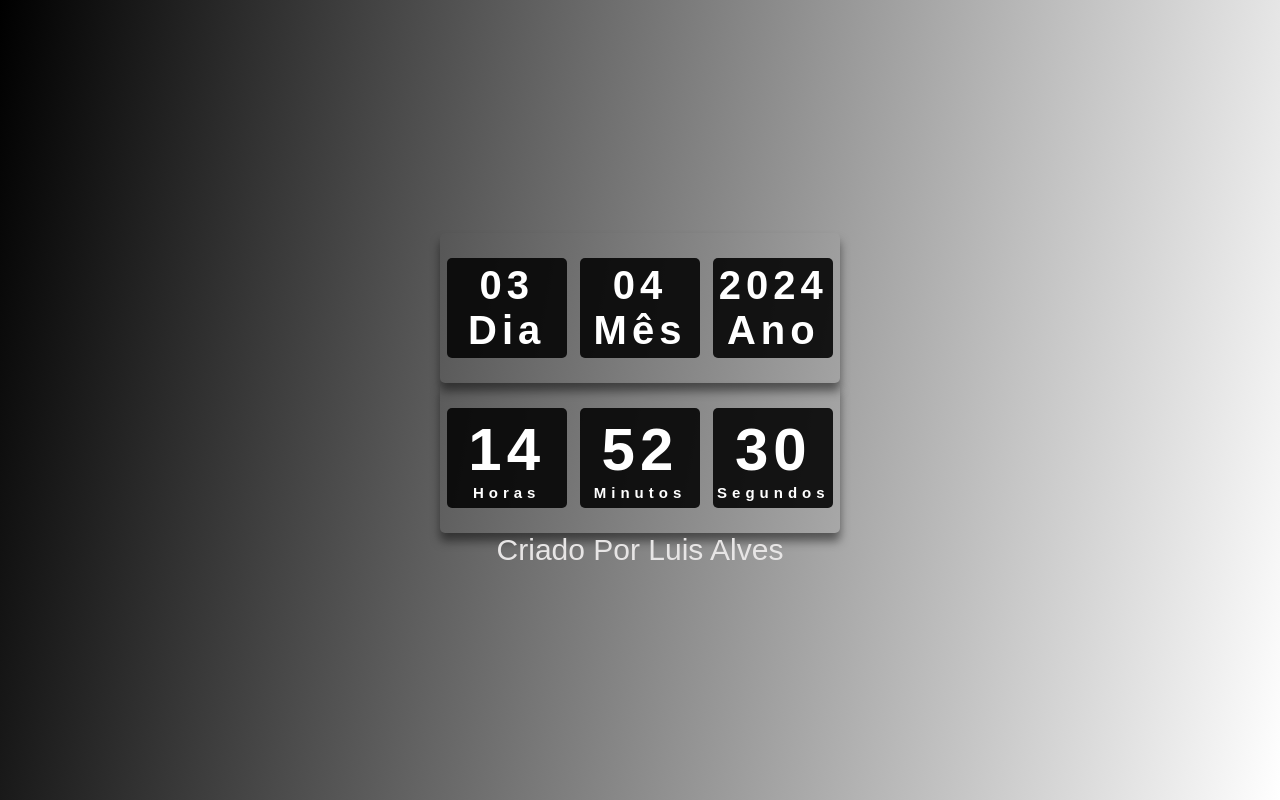
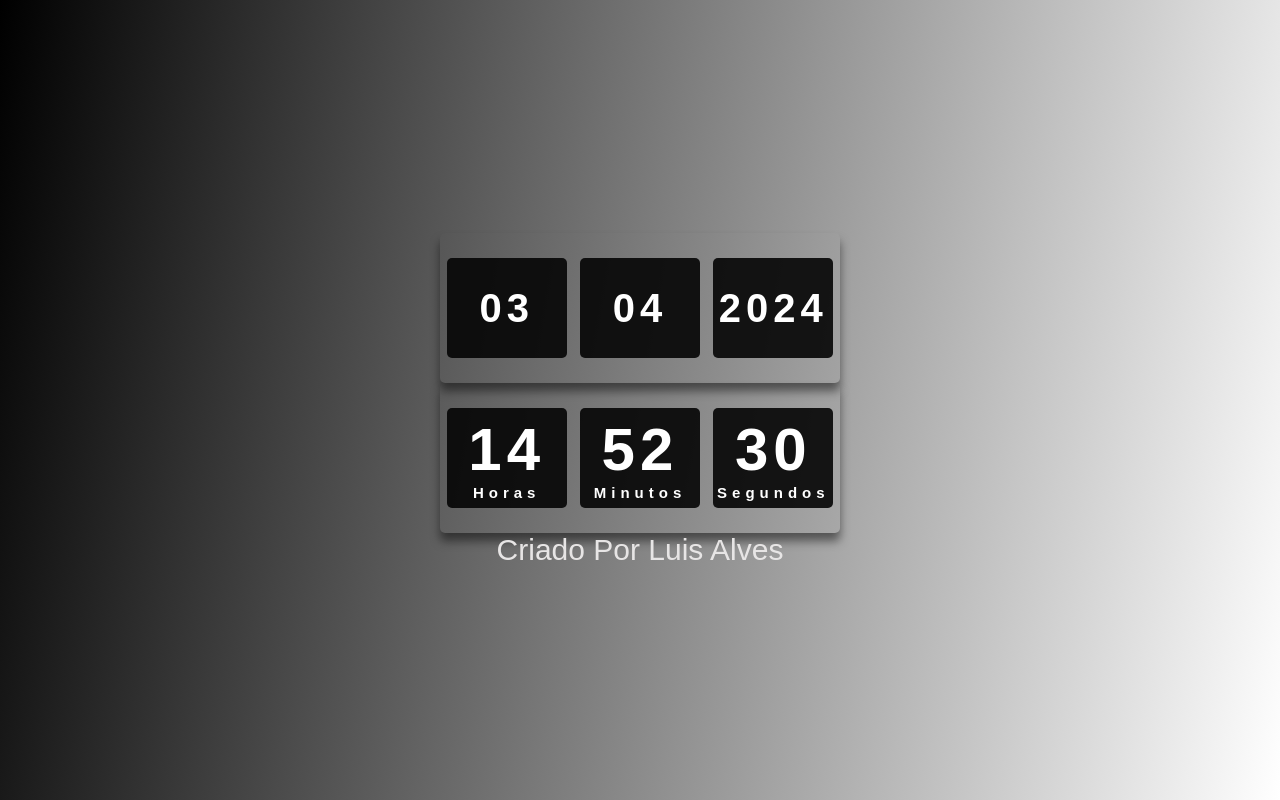
Before and after one commit to LuisAlvesSilva/Relogio-Digital, a plain HTML site: page index.html in a window 1280 px wide. Drawn offline with Linux system fonts and the light colour scheme; a web font is replaced by a local one.

Commit message:
Update index.html

```diff
--- a/index.html
+++ b/index.html
@@ -21,17 +21,17 @@
     <div class="calendario">
         <div>
             <span id="dia">00</span>
-            <span class="data">Dia</span>
+            <!--<span class="data">Dia</span>-->
         </div>
 
         <div>
             <span id="mes">00</span>
-            <span class="data">Mês</span>
+            <!--<span class="data">Mês</span>-->
         </div>
 
         <div>
             <span id="ano">00</span>
-            <span class="data">Ano</span>
+            <!--<span class="data">Ano</span>-->
         </div>
     </div>
 
```
